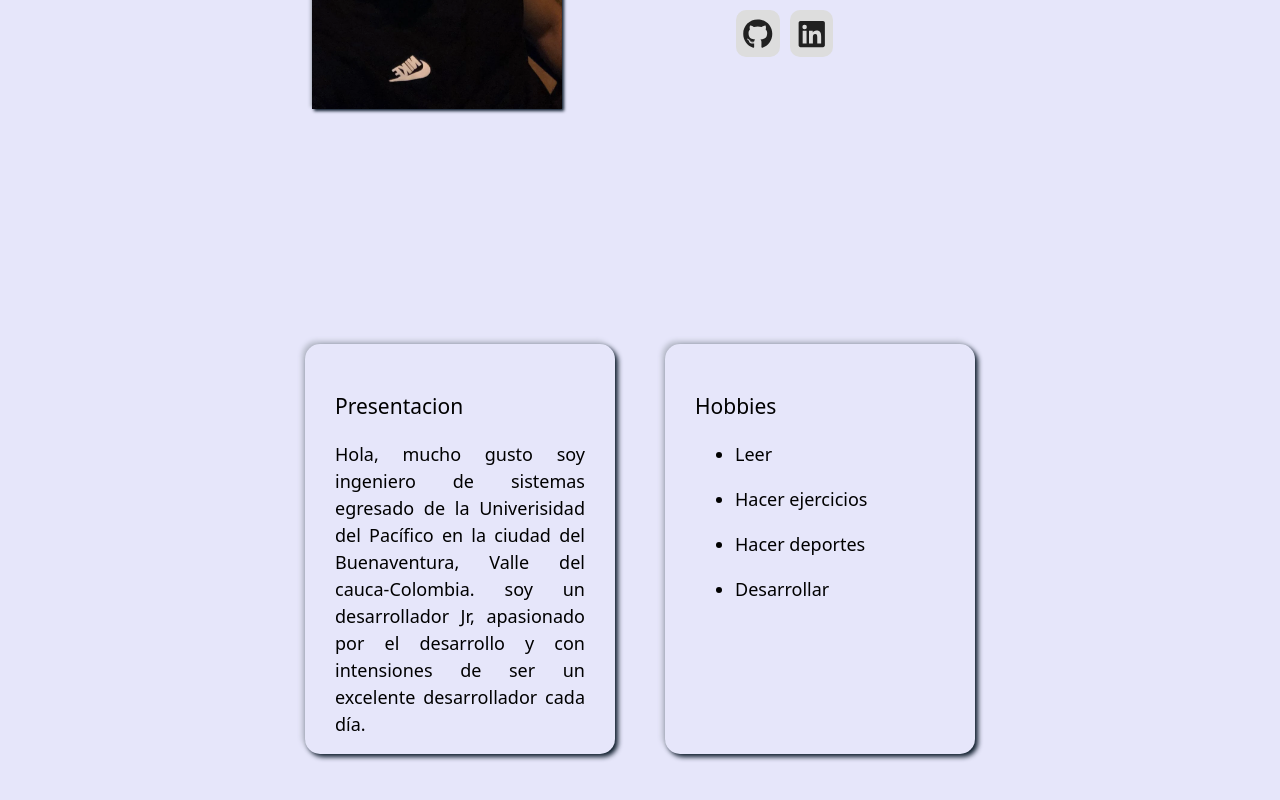
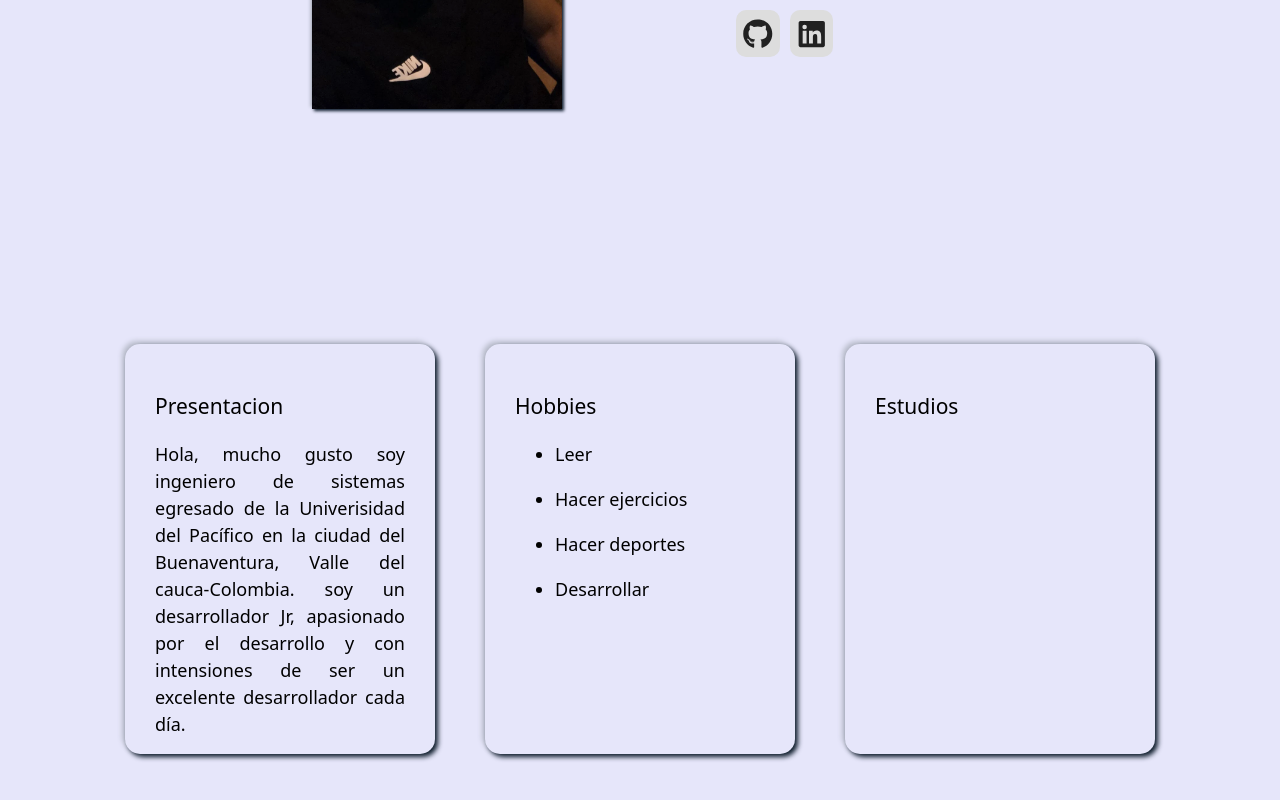
Before and after one commit to FranciscoDJVI/Portafolio, a React (Vite) app in the folder portafolio/: page / in a window 1280 px wide. Shown: the part 526-1326 px from the top of the page. Built offline with nearby package versions, Linux system fonts and the light colour scheme.

Commit message:
add new card "Estudios"

```diff
--- /dev/null
+++ b/portafolio/src/components/Estudies.jsx
@@ -0,0 +1,14 @@
+import Card from "./Card";
+
+function Estudies() {
+  const titleInfo = "Estudios";
+  const text = "Ingeniero de sistemas";
+
+  return (
+    <div>
+      <Card title={titleInfo} textinfo={text} />
+    </div>
+  );
+}
+
+export default Estudies;
--- a/portafolio/src/components/Home.jsx
+++ b/portafolio/src/components/Home.jsx
@@ -1,6 +1,7 @@
 import Avatar from "./Avatar";
 import PresentationText from "./PresentationText";
 import Hobbies from "./Hobbies";
+import Estudies from "./Estudies.jsx";
 import Skills from "./Skills";
 import ProjectPersonal from "./Projects";
 import NavBar from "./Navbar";
@@ -17,6 +18,7 @@ function Home() {
         <div className="card-principal">
           <PresentationText />
           <Hobbies />
+          <Estudies />
         </div>
       </FadeInSection>
       <FadeInSection>
```
